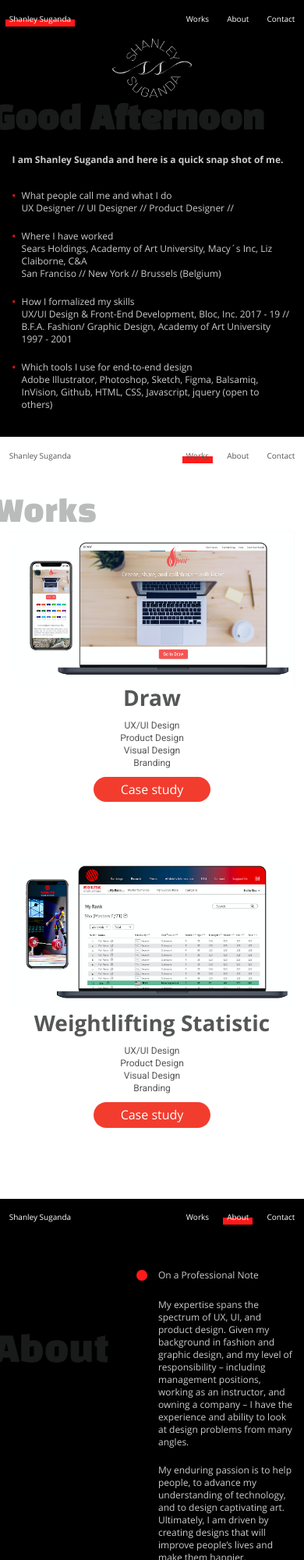
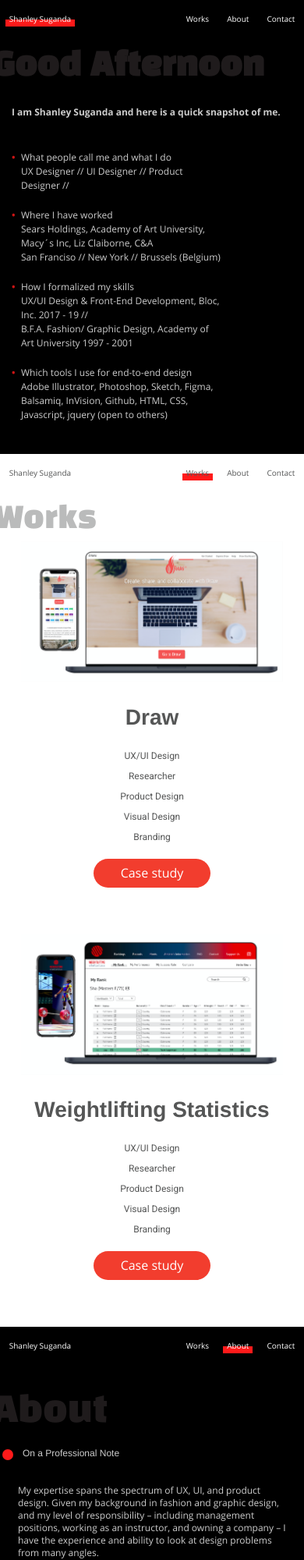
Before and after one commit to shasuganda/shasuganda_portfolio.github.io, a plain HTML site: page index.html in a window 390 px wide. Shown: the top 2000 px of the page at 78% size. Drawn offline with Linux system fonts and the light colour scheme.

Commit message:
Portfolio v.88sha3

```diff
--- a/css/home.css
+++ b/css/home.css
@@ -17,25 +17,27 @@ main{ margin: 0 auto;  }
 .inner-padding{ padding: 0% 3%; }
 a { text-decoration: none !important;}
 .bg-black{
-  background: #000000;
+  background: #000;
   color: #fff;
 }
 .greetings {
   font-size: 138px;
-  color: #555656;
+  color: #231F20;
   font-weight: 900;
   position: relative;
   left: -32px;
   font-family: 'Black Han Sans', "regular";
-  opacity: 0.3;
+  opacity: 0.9;
 }
 
 #home{ background: #000000; }
 #about{ background: #000000; }
-#about-section{ background: #000000; float: left; padding: 8% 3% 8%; }
-#about-2{ float: left; padding: 8% 3% 5%; }
+#about-section{background: #000000;}
+#about-2{
+    padding: 80px 0;
+}
 #logo{ opacity: 0.8; }
-#work{padding: 0% 3%; float: left;}
+#work{padding: 0% 3%;}
 #get-touch{
   opacity: 0.4;
   float: left;
@@ -110,24 +112,24 @@ a { text-decoration: none !important;}
 
 /*BEGAN SHORT ABOUT*/
 .short-about-me {
-  width: 52%;
-  margin-left: 33.3333%;
-  margin-right: 16.6666%;
-  padding-bottom: 70px;
+  padding-bottom: 95px;
   opacity: 0.8;
 }
 .short-about-me p {
-  line-height: 24px;
-  font-size: 18px;
+  line-height: 150%;
+  font-size: 25px !important;
   padding-top: 20px;
   padding-bottom: 20px;
   color: #fff;
 }
+.short-about-me ul {
+    padding-right: 90px;
+}
 .short-about-me ul li {
   list-style: none;
-  line-height: 24px;
+  line-height: 150%;
   padding: 10px 0;
-  font-size: 18px;
+  font-size: 23px;
   margin-left: 1em;
 }
 .short-about-me ul li:before {
@@ -150,19 +152,23 @@ a { text-decoration: none !important;}
     overflow: hidden;
 }
 .list-inner-right .round-shape-inner {
-    position: absolute;
-    top: 58px;
+    position: unset;
+    top: 7px;
     left: -25px;
+    display: none;
 }
 .list-inner{
   width: auto;
+}
+.about-details a.btn-red {
+    margin-left: 40px;
 }
 .round-shape-inner {
   width: 14px;
   height: 14px;
   border-radius: 50%;
   background: #ff1a1a;
-  margin: 4% 4% 4% 0%;
+  margin: 4% 26px 4% 0%;
   float: left;
 }
 .list-details h3 {
@@ -171,18 +177,16 @@ a { text-decoration: none !important;}
   margin-bottom: 20px;
   margin-top: -8px;
   color: #555656;
-  line-height: 56px;
-}
-.list-details p {color: #555656; font-family: "Roboto", "regular"; }
-.list-inner-right {
-  padding-top: 3.2em;
-  float: left;
-  width: 40%;
-  position: relative;
-}
+  line-height: 150%;
+}
+.list-details p {
+  color: #555656;
+  font-family: "Roboto", "regular";
+  font-size: 20px;
+  line-height: 150%;
+}
+.list-inner-right {position: relative;}
 .list-inner-left{
-  float: left;
-  width: 60%;
 }
 .list-inner-left img {
   max-width: 100%;
@@ -199,19 +203,16 @@ a { text-decoration: none !important;}
   left: -68px;
   width: 34%;
   opacity: 0.4;
-  float: left;
-  margin-top: 8%;
 }
 .about-title {
   font-size: 138px;
   font-family: 'Black Han Sans', "regular";
-  color: #555656;
-  opacity: 0.3;
+  color: #231F20;
   font-weight: 900;
   position: relative;
-  left: -70px;
+  left: -35px;
   width: 50%;
-  float: left;
+  opacity: 0.9;
 }
 /*END BIGGER TITLES*/
 
@@ -250,10 +251,10 @@ a { text-decoration: none !important;}
 
 /*BEGAN ABOUT SECTION*/
 .about-details {
-  width: 50%;
   color: #fff;
   text-align: left;
-  float: left;
+  padding-right: 145px;
+  padding-bottom: 100px;
 }
 .about-details p, .about-details h4 {
     opacity: 0.8;
@@ -268,7 +269,6 @@ img.last-img {
 }
 @media only screen and (min-width: 768px) {
   .about-details {
-    width: 50%;
   }
 }
 
@@ -287,8 +287,9 @@ img.last-img {
   padding-left: 15px;
 }
 .about-details p {
-  line-height: 24px;
+  line-height: 150%;
   padding-left: 40px;
+  font-size: 18px;
 }
 .about-details > .resume-link {
   padding-top: 10px;
@@ -304,8 +305,6 @@ img.last-img {
 }
 .about-details-2 {
   color: #555656;
-  padding-left: 50%;
-  float: left;
 }
 /*END ABOUT SECTION*/
 
@@ -354,18 +353,16 @@ a.btn-red {
 .about-details p {
     margin-bottom: 20px;
 }
-.single-image {
-    float: left;
-    width: 31.33%;
-    padding-top: 20px;
-}
-
 .single-image.mid {
     margin: 0 3%;
 }
 
 .single-image img {
     max-width: 100%;
+}
+.section-img {
+    padding-left: 40px;
+    margin-top: 30px;
 }
 #social-icons ul {
     margin: 0;
@@ -536,17 +533,13 @@ a.btn-red {
     font-size: 10px !important;
   }
   .short-about-me p {
-    line-height: 16px;
+    font-size: 12px !important;
+  }
+  .short-about-me ul li {
     font-size: 10px;
   }
-  .short-about-me ul li {
-    line-height: 16px;
-    font-size: 10px;
-  }
   .short-about-me {
-    width: 92%;
-    margin-left: 4%;
-    margin-right: 7%;
+    width: 100%;
     padding-bottom: 6%;
   }
   .work-title{
@@ -573,7 +566,6 @@ a.btn-red {
     margin-bottom: 20px;
     margin-top: -8px;
     color: #555656;
-    line-height: 16px;
   }
   .list-details p{
     line-height: 16px;
@@ -589,9 +581,8 @@ a.btn-red {
   .about-title {
     font-size: 45px;
     font-weight: 400;
-    left: -20px;
-    float: left;
-    margin-top: 25%;
+    left: -10px;
+    padding-top: 20px;
   }
   .about-details h4 {
     padding: 15% 3% 14%;
@@ -638,9 +629,10 @@ a.btn-red {
     padding: 8% 3% 5%;
   }
   .about-details > .round-shape-inner {
-    margin: 7% -8% 0% 0%;
+    margin: 0% 0% 0% 0%;
     position: relative;
-    left: -20px;
+    left: -12px;
+    top: 0;
   }
   #get-touch{
     font-size: 45px;
@@ -832,7 +824,7 @@ min-height: 100vh;
 
 #case-study-page .prototype-box ul li, p {
   color: #656565;
-  font-size: 18px !important;
+  font-size: 18px;
 }
 
 #case-study-page .dot ul li{
@@ -937,10 +929,25 @@ min-height: 100vh;
 #case-study-page .margin-bottom-30 { margin-bottom: 30px !important; }
 #case-study-page .margin-bottom-40 { margin-bottom: 40px !important; }
 
-#case-study-page .margin-right-10 { margin-right: 10px !important; }
-#case-study-page .margin-right-20 { margin-right: 20px !important; }
-#case-study-page .margin-left-10 { margin-left: 10px !important; }
-#case-study-page .margin-left-20 { margin-left: 20px !important; }
+.margin-right-10 { margin-right: 10px !important; }
+.margin-right-20 { margin-right: 20px !important; }
+.margin-left-10 { margin-left: 10px !important; }
+.margin-left-20 { margin-left: 20px !important; }
+.margin-top-10 { margin-top: 10px !important; }
+.margin-top-20 { margin-top: 20px !important; }
+.margin-top-50 { margin-top: 50px !important; }
+
+.margin-bottom-10 { margin-bottom: 10px !important; }
+.margin-bottom-15 { margin-bottom: 15px !important; }
+.margin-bottom-20 { margin-bottom: 20px !important;  }
+.margin-bottom-25 { margin-bottom: 25px !important; }
+.margin-bottom-30 { margin-bottom: 30px !important; }
+.margin-bottom-40 { margin-bottom: 40px !important; }
+
+.margin-right-10 { margin-right: 10px !important; }
+.margin-right-20 { margin-right: 20px !important; }
+.margin-left-10 { margin-left: 10px !important; }
+.margin-left-20 { margin-left: 20px !important; }
 
 /*END GENERIC CSS*/
 
@@ -1502,7 +1509,7 @@ html #resume-page  {
   padding-top: 80px;
   margin-left: -100px;
   font-size: 42px;
-  font-family: "ÃƒÆ’Ã‚Â¢ÃƒÂ¢Ã¢â‚¬Å¡Ã‚Â¬Ãƒâ€¹Ã…â€œOpen SansÃƒÆ’Ã‚Â¢ÃƒÂ¢Ã¢â‚¬Å¡Ã‚Â¬ÃƒÂ¢Ã¢â‚¬Å¾Ã‚Â¢";
+  font-family: "ÃƒÆ’Ã†â€™Ãƒâ€ Ã¢â‚¬â„¢ÃƒÆ’Ã¢â‚¬Å¡Ãƒâ€šÃ‚Â¢ÃƒÆ’Ã†â€™Ãƒâ€šÃ‚Â¢ÃƒÆ’Ã‚Â¢ÃƒÂ¢Ã¢â‚¬Å¡Ã‚Â¬Ãƒâ€¦Ã‚Â¡ÃƒÆ’Ã¢â‚¬Å¡Ãƒâ€šÃ‚Â¬ÃƒÆ’Ã†â€™ÃƒÂ¢Ã¢â€šÂ¬Ã‚Â¹ÃƒÆ’Ã¢â‚¬Â¦ÃƒÂ¢Ã¢â€šÂ¬Ã…â€œOpen SansÃƒÆ’Ã†â€™Ãƒâ€ Ã¢â‚¬â„¢ÃƒÆ’Ã¢â‚¬Å¡Ãƒâ€šÃ‚Â¢ÃƒÆ’Ã†â€™Ãƒâ€šÃ‚Â¢ÃƒÆ’Ã‚Â¢ÃƒÂ¢Ã¢â‚¬Å¡Ã‚Â¬Ãƒâ€¦Ã‚Â¡ÃƒÆ’Ã¢â‚¬Å¡Ãƒâ€šÃ‚Â¬ÃƒÆ’Ã†â€™Ãƒâ€šÃ‚Â¢ÃƒÆ’Ã‚Â¢ÃƒÂ¢Ã¢â‚¬Å¡Ã‚Â¬Ãƒâ€¦Ã‚Â¾ÃƒÆ’Ã¢â‚¬Å¡Ãƒâ€šÃ‚Â¢";
 }
 #resume-page .resume-title .resume-heading h3 {
   text-align: right;
@@ -1836,6 +1843,17 @@ html #resume-page  {
 .wlstatistics p {
     margin-top: 20px;
 }
+.about-details {
+    padding-right: 0;
+    padding-bottom: 80px;
+}
+.section-img {
+    padding-left: 0;
+    margin-top: 30px;
+}
+.about-details a.btn-red {
+    margin-left: 8px;
+}
 }
 @media (min-width: 768px) and (max-width: 1024px) {
 #resume-page .resume-title .resume-heading {
--- a/index.html
+++ b/index.html
@@ -8,6 +8,8 @@
         <link href="https://fonts.googleapis.com/css?family=Roboto" rel="stylesheet">
         <link href="https://fonts.googleapis.com/css?family=Black+Han+Sans" rel="stylesheet">
         <link rel="stylesheet" href="https://use.fontawesome.com/releases/v5.8.1/css/all.css" integrity="sha384-50oBUHEmvpQ+1lW4y57PTFmhCaXp0ML5d60M1M7uH2+nqUivzIebhndOJK28anvf" crossorigin="anonymous">
+
+        <link rel="stylesheet" type="text/css" href="css/bootstrap.min.css">
         <link rel="stylesheet" type="text/css" href="css/normalize.css">
         <link rel="stylesheet" href="css/home.css">
 
@@ -41,19 +43,15 @@
             <!--BEGAN TOP SECTION-->
             <div id="top" class="bg-black">
 
-                <!--BEGAN NAME LOGO-->
-                <div id="logo" class="bg-black" style="text-align: center">
-                    <img class="img-responsive_" src="css/images/personal-branding-logo.png" alt="Branding Logo">
-                </div>
-                <!--BEGAN NAME LOGO-->
-
                 <!--BEGAN GREETING-->
                 <div id="greetings" class="greetings">Good Morning</div>
                 <!--END GREETING-->
-
+			<div class="container">
+				<div class="row">
+					<div class="col-md-10 col-md-offset-1">
 		                <!--BEGAN TOP CONTENT-->
 		                <div class="short-about-me">
-                    <p><b>I am Shanley Suganda and here is a quick snap shot of me.</b></p>
+		                    <p><b>I am Shanley Suganda and here is a quick snapshot of me.</b></p>
 		                    <ul>
 		                        <li>What people call me and what I do<br>
 		                            UX Designer &#47;&#47; UI Designer &#47;&#47; Product Designer &#47;&#47;
@@ -72,6 +70,10 @@
 		                    </ul>
 		                </div>
 		                <!--END TOP CONTENT-->
+					</div>
+				</div>
+			</div>
+
 
             </div>
             <!--BEGAN TOP SECTION-->
@@ -93,19 +95,25 @@
 
             <!--BEGAN WORK SECTION-->
             <div id="work" class="works">
-                    <div class="work-title"> Works</div>
-                    <div class="works-lists" style="float: left">
-                        <div class="list-inner">
+                    <div class="work-title">Works</div>
+                    	<div class="container">
+                    		<div class="row margin-bottom-40">
+                    			<div class="col-md-10 col-md-offset-1">
+                    				<div class="row margin-bottom-40">
+		                    			<div class="col-md-7 col-md-push-5 margin-bottom-20">
 				                          <a href="project1.html">
 				                            <div class="list-inner-left">
 				                                <img src="css/images/macbookpro-and-phone-mockups.png" alt="css/images/macbookpro-and-phone-mockups.webp">
 				                            </div>
 				                          </a>
+		                    			</div>
+		                    			<div class="col-md-5 col-md-pull-7 margin-bottom-20">
 				                            <div class="list-inner-right">
 				                                <div class="round-shape-inner"></div>
 				                                <div class="list-details">
 				                                    <a href="project1.html"><h3>Draw</h3></a>
 				                                    <p>UX/UI Design</p>
+                                            <p>Researcher</p>
 				                                    <p>Product Design</p>
 				                                    <p>Visual Design </p>
 				                                    <p>Branding</p>
@@ -113,18 +121,22 @@
 				                                </div>
 				                            </div>
 		                    			</div>
-
-                        <div class="list-inner">
+                    				</div>
+                    				<div class="row">
+		                    			<div class="col-md-7 col-md-push-5 margin-bottom-20">
 				                          <a href="project2.html">
 				                            <div class="list-inner-left">
 				                                <img src="css/images/WS_hero_picture.png" alt="css/images/WS_hero_picture.webp">
 				                            </div>
 				                          </a>
+		                    			</div>
+		                    			<div class="col-md-5 col-md-pull-7 margin-bottom-20">
 				                            <div class="list-inner-right">
 				                                <div class="round-shape-inner"></div>
 				                                <div class="list-details">
-                                    <h3>Weightlifting Statistic</h3>
+				                                    <h3>Weightlifting Statistics</h3>
 				                                    <p>UX/UI Design</p>
+				                                    <p>Researcher</p>
 				                                    <p>Product Design</p>
 				                                    <p>Visual Design</p>
 				                                    <p>Branding</p>
@@ -132,7 +144,9 @@
 				                                </div>
 				                            </div>
 		                    			</div>
-
+                    				</div>
+                    			</div>
+                    		</div>
                     	</div>
                 </div>
             <!--END WORK SECTION-->
@@ -157,22 +171,29 @@
             <!--BEGAN ABOUT SECTION-->
             <div id="about-section" class="bg-black">
                 <div class="about-title">About</div>
+                <div class="container">
+                	<div class="row">
+                		<div class="col-md-10 col-md-offset-1">
 			                <div class="about-details">
 			                    <div class="round-shape-inner"></div>
 			                    <h4>On a Professional Note</h4>
 			                    <p>My expertise spans the spectrum of UX, UI, and product design. Given my background in fashion and graphic design, and my level of responsibility – including management positions, working as an instructor, and owning a company – I have the experience and ability to look at design problems from many angles. </p>
+			                    <p>Design has played a critical role in helping me to define myself and enabling me to become a catalyst to improving people's lives. I say this because design makes life struggles easier to navigate and it reduces friction in creative and often beautiful ways. When I identify obstacles in the built environment, my approach is to step back, reflect, and then identify strategic methods to make it better. I have learned that even one minor adjustment can sometimes make a huge difference to someone’s quality of life.</p>
 			                    <p>My enduring passion is to help people, to advance my understanding of technology, and to design captivating art. Ultimately, I am driven by creating designs that will improve people’s lives and make them happier.</p>
 			                    <p>I am keen to design things that are personally meaningful and that align with my values, particularly in education, technology, travel, food, sports, and ocean preservation.</p>
-                    <a class="active-nav resume-link" href="resume.html">
-                        see resume
-                        <div class="nav-red-line lino"></div>
-                    </a>
+			                    <a class="btn-red" href="resume.html">see resume</a>
+			                </div>
+                		</div>
+                	</div>
                 </div>
             </div>
             <!--BEGAN ABOUT SECTION-->
 
             <!--BEGAN ABOUT SECTION-2-->
             <div id="about-2">
+            	<div class="container">
+            		<div class="row">
+            			<div class="col-md-10 col-md-offset-1">
 			                <div class="about-details about-details-2" >
 			                    <div class="round-shape-inner"></div>
 			                    <h4>On a more Personal Note</h4>
@@ -183,17 +204,28 @@
 								I am a certified rescue scuba diver. I have experienced the incredible underwater world across the globe. Diving is a form of meditation for me – from the peaceful breathing to vibrant coral and fish. I also collect garbage to help preserve our beautiful oceans.</p>
 								<p>Olympic Weightlifting: <br>
 								I am a master Olympic weightlifter and I sometimes compete. I train for approximately 10 hours each week with a national coach in Oakland. This journey taught me how to be strong, focused, and consistent. When I fail, I learn and try to fix the issue the next time.</p>
-					<p>I also get a lot of joy out of practicing Reiki and walking in the park with my puppy, Cooper (who is a Frenchie).<br>
+								<p>Travel (learning new cultures and languages): <br>
+								My goal is to travel everywhere. So far, I’ve visited 69 countries and speak 5 languages. In particular, I want to spend more time exploring Uganda, Ethiopia, and Tanzania. While traveling, I am always curious about the food, culture, and letting the experience take me to mystical unknown places. From this, I have learned to be humble and grateful for what I have.</p>
+								<p>I also get a lot of joy out of practicing Reiki and walking in the park with my puppy, Cooper (who is a Frenchie).</p>
 
-					<div class="image-bar">
+								<div class="row section-img">
+									<div class="col-xs-4">
 										<div class="single-image">
 											<img src="css/images/Scuba.png" alt="">
 										</div>
+									</div>
+									<div class="col-xs-4">
 										<div class="single-image mid">
 											<img src="css/images/Weighlifting.png" alt="">
 										</div>
+									</div>
+									<div class="col-xs-4">
 										<div class="single-image">
 											<img src="css/images/Cooper.png" alt="">
+										</div>
+									</div>
+								</div>
+			                </div>
             			</div>
             		</div>
             	</div>
```
Also changed, not shown: project1.html (+3 -3 lines). Lines whose indentation alone changed are shown as unchanged.
